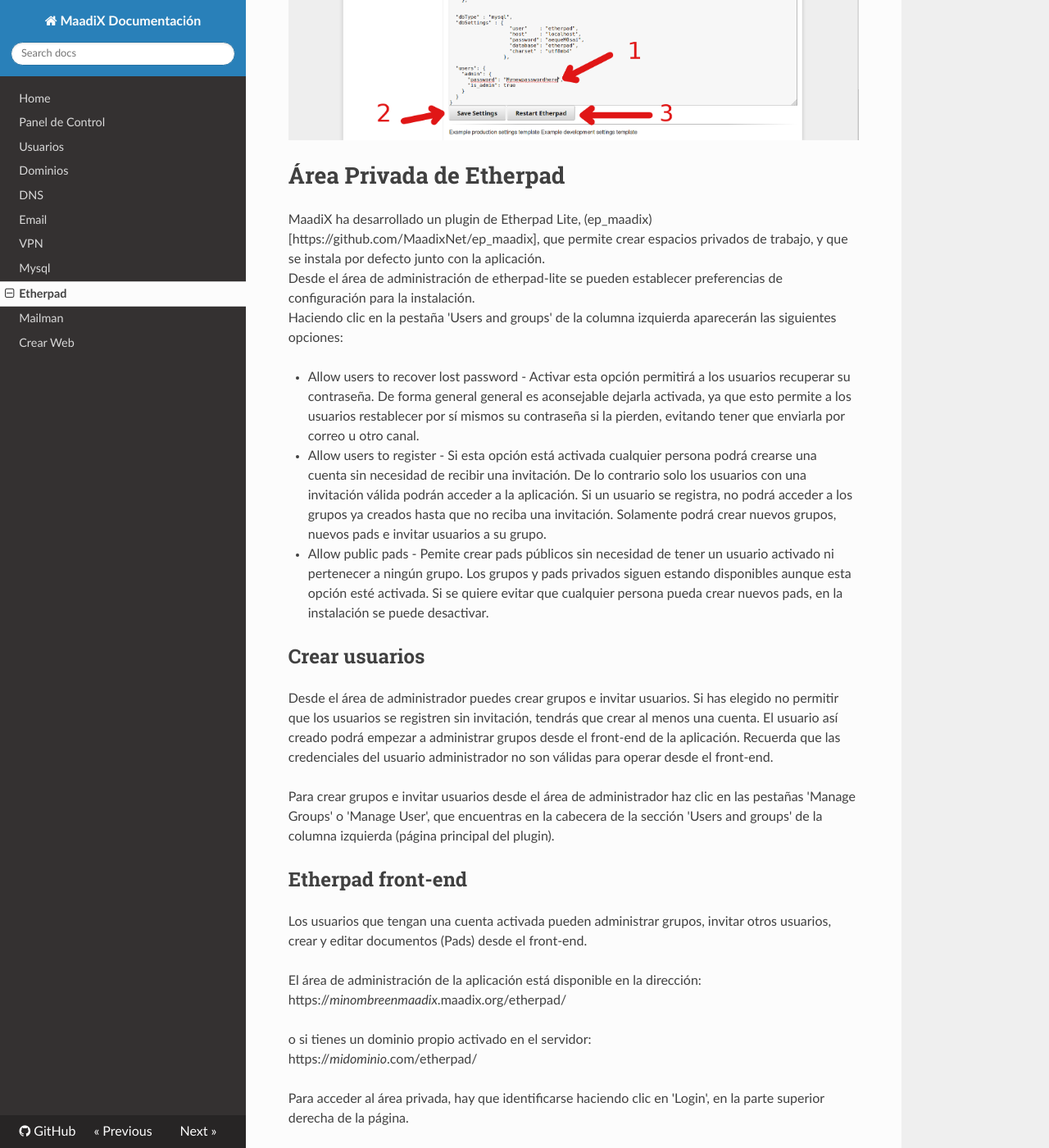
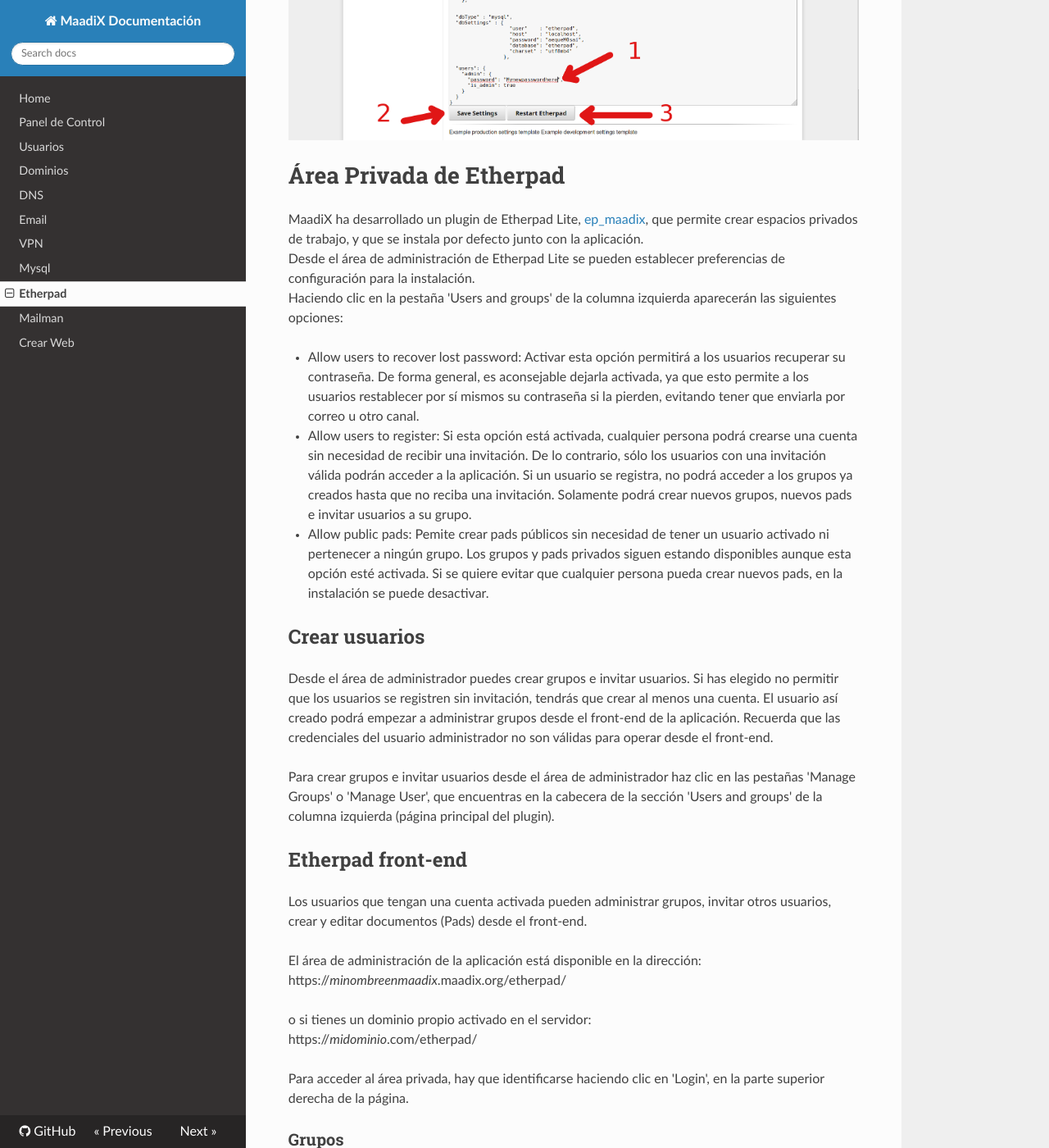
Before and after one commit to MaadixNet/docs, an MkDocs documentation site: the page built from docs/etherpad.md, in a window 1280 px wide and 1400 px high, scrolled down 1389 px. Shown: the whole window at 82% size. Built offline with MkDocs 1.6.1, drawn with Linux system fonts in a browser that asks for light colours; nearby versions of some CDN libraries; old or Windows-style settings are respelled for this version of MkDocs; some of the changed text lies outside the part shown.

Commit message:
Correcciones tipográficas menores

```diff
--- a/docs/etherpad.md
+++ b/docs/etherpad.md
@@ -23,7 +23,7 @@
 
 ## Cambiar contraseña de administrador
 
-Una vez dentro del área de administrador, es recomendable que cambies la contraseña.  Para hacerlo, haz clic en la pestaña 'Settings' del menú de la izquierda.
+Una vez dentro del área de administrador, es recomendable que cambies la contraseña. Para hacerlo, haz clic en la pestaña 'Settings' del menú de la izquierda.
 Cuando lo hagas, se abrirá un archivo en texto plano que contiene todos los parámetros de tu instalación.
 Haz scroll hasta el final de este archivo, donde encontrarás unas líneas parecidas a las siguientes:
 
@@ -43,16 +43,16 @@
 
 # Área Privada de Etherpad
 
-MaadiX ha desarrollado un plugin de Etherpad Lite, (ep_maadix)[https://github.com/MaadixNet/ep_maadix], que permite crear espacios privados de trabajo, y que se instala por defecto junto con la aplicación.
-Desde el área de administración de etherpad-lite se pueden establecer preferencias de configuración para la instalación.
+MaadiX ha desarrollado un plugin de Etherpad Lite, [ep_maadix](https://github.com/MaadixNet/ep_maadix), que permite crear espacios privados de trabajo, y que se instala por defecto junto con la aplicación.
+Desde el área de administración de Etherpad Lite se pueden establecer preferencias de configuración para la instalación.
 Haciendo clic en la pestaña 'Users and groups' de la columna izquierda aparecerán las siguientes opciones:
 
 
-* Allow users to recover lost password - Activar esta opción permitirá a los usuarios recuperar su contraseña. De forma general general es aconsejable dejarla activada, ya que esto permite a los usuarios restablecer por sí mismos su contraseña si la pierden, evitando tener que enviarla por correo u otro canal.
+* Allow users to recover lost password: Activar esta opción permitirá a los usuarios recuperar su contraseña. De forma general, es aconsejable dejarla activada, ya que esto permite a los usuarios restablecer por sí mismos su contraseña si la pierden, evitando tener que enviarla por correo u otro canal.
 
-* Allow users to register - Si esta opción está activada cualquier persona podrá crearse una cuenta sin necesidad de recibir una invitación. De lo contrario solo los usuarios con una invitación válida podrán acceder a la aplicación. Si un usuario se registra, no podrá acceder a los grupos ya creados hasta que no reciba una invitación. Solamente podrá crear nuevos grupos, nuevos pads e invitar usuarios a su grupo.
+* Allow users to register: Si esta opción está activada, cualquier persona podrá crearse una cuenta sin necesidad de recibir una invitación. De lo contrario, sólo los usuarios con una invitación válida podrán acceder a la aplicación. Si un usuario se registra, no podrá acceder a los grupos ya creados hasta que no reciba una invitación. Solamente podrá crear nuevos grupos, nuevos pads e invitar usuarios a su grupo.
 
-* Allow public pads - Pemite crear pads públicos sin necesidad de tener un usuario activado ni pertenecer a ningún grupo. Los grupos y pads privados siguen estando disponibles aunque esta opción esté activada. Si se quiere evitar que cualquier persona pueda crear nuevos pads, en la instalación se puede desactivar.
+* Allow public pads: Pemite crear pads públicos sin necesidad de tener un usuario activado ni pertenecer a ningún grupo. Los grupos y pads privados siguen estando disponibles aunque esta opción esté activada. Si se quiere evitar que cualquier persona pueda crear nuevos pads, en la instalación se puede desactivar.
 
 
 
@@ -77,7 +77,7 @@
 
 ### Grupos
 
-Los pads privados y los usuarios deben estar asociados a un grupo.
+Los Pads privados y los usuarios deben estar asociados a un grupo.
 Un mismo usuario puede pertenecer a uno o más grupos, además de poder crear uno propio.
 Si un usuario no pertenece a ningún grupo, tendrá que crear uno antes de poder crear documentos o invitar nuevos usuarios.
 
@@ -107,9 +107,9 @@
 
 El nuevo usuario invitado aparecerá en la tabla de abajo. El rol asignado al usuario se puede modificar y editar más tarde.
 
-### ¿Cómo crear un pad privado?
+### ¿Cómo crear un Pad privado?
 
-Los Pads se deben crear desde la página de la lista de Pads de un grupo específico, ya que cada Pad sólo puede pertenecer a un grupo determinado. Para crear un nuevo Pad, haz clic en "View / Add Pads" (Ver / Agregar Pads) en la tabla de la página "My groups". En la nueva página que se abre, inserta el nombre del pad que quieres crear en el campo "Add a Private Pad to this Group" (Crear Pad Privado para este grupo) y haz clic en el botón "Create" (Crear). El nuevo pad aparecerá en la tabla de abajo.
+Los Pads se deben crear desde la página de la lista de Pads de un grupo específico, ya que cada Pad sólo puede pertenecer a un grupo determinado. Para crear un nuevo Pad, haz clic en "View / Add Pads" (Ver / Agregar Pads) en la tabla de la página "My groups". En la nueva página que se abre, inserta el nombre del Pad que quieres crear en el campo "Add a Private Pad to this Group" (Crear Pad privado para este grupo) y haz clic en el botón "Create" (Crear). El nuevo pad aparecerá en la tabla de abajo.
 
 El nombre del Pad debe ser único para cada grupo.
 
```
Also changed, not shown: other parts of docs/etherpad.md (+1 -1 lines).
